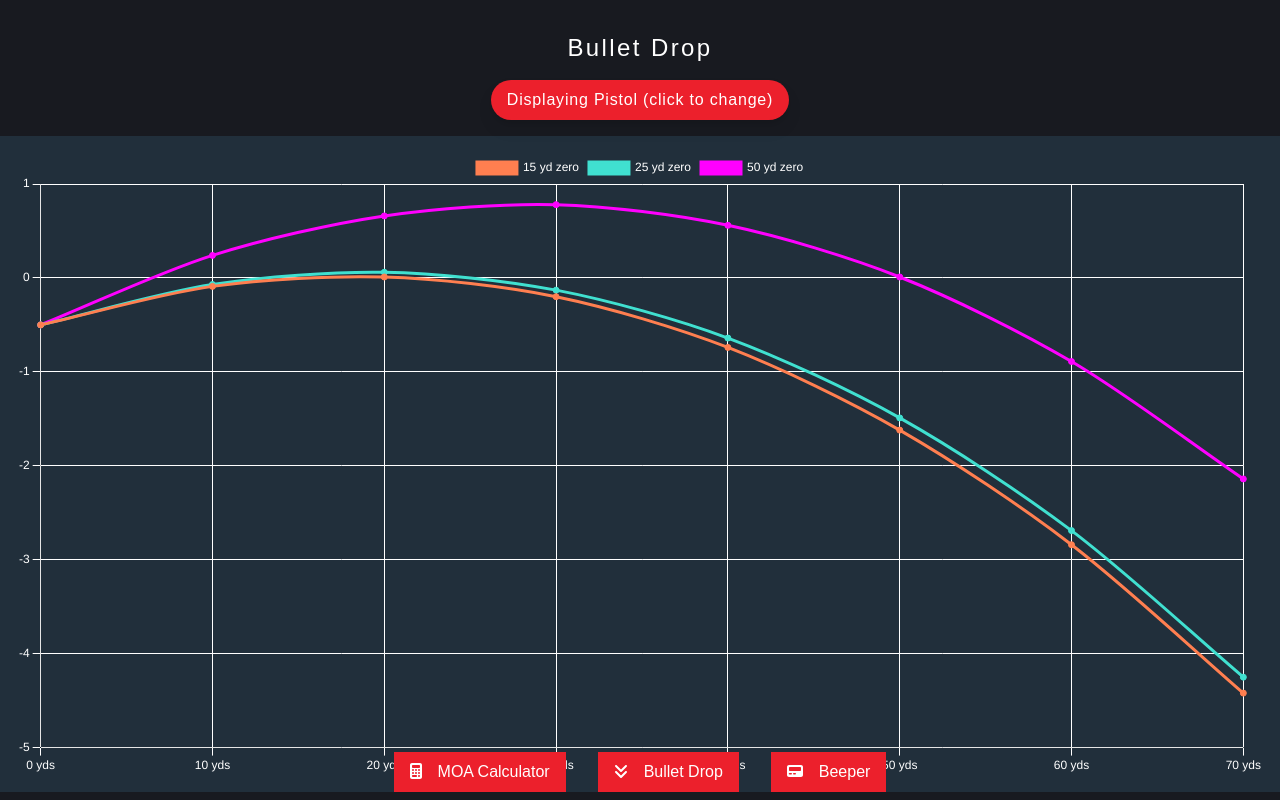
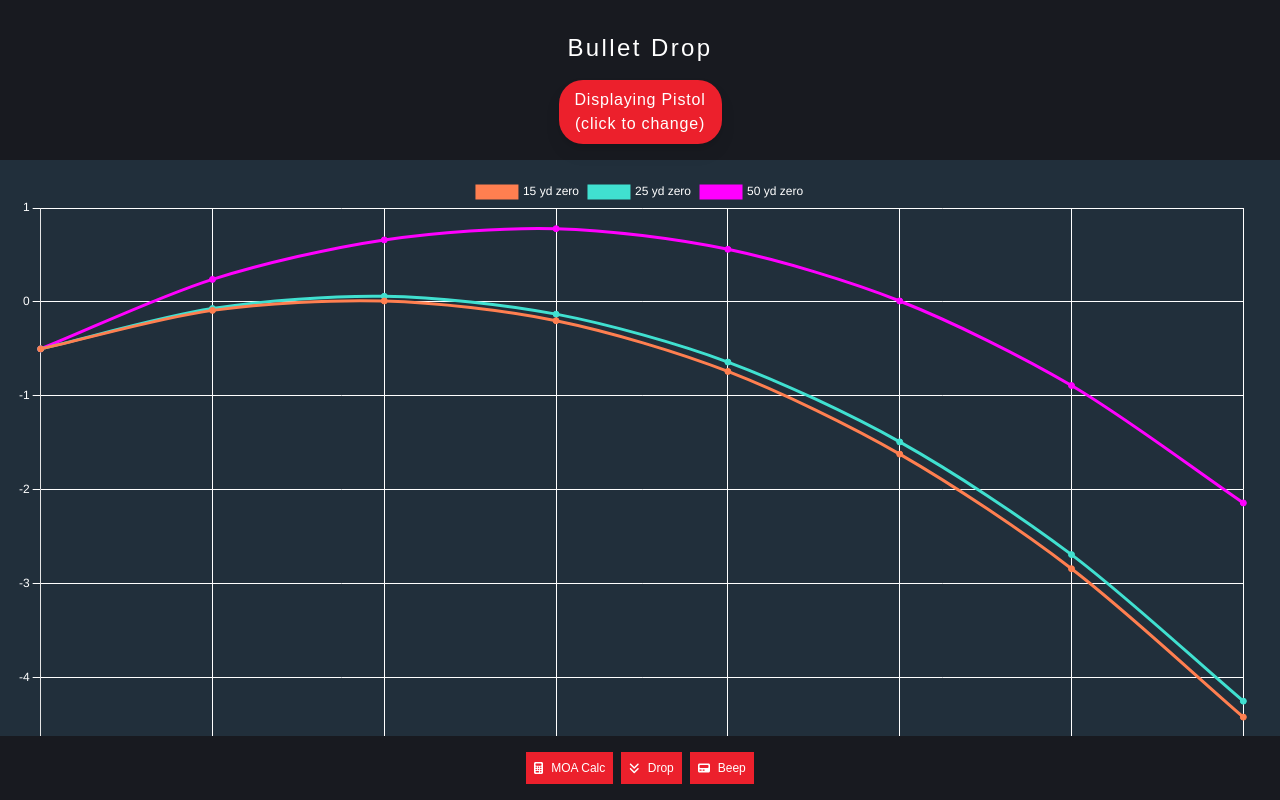
Before and after one commit to jonathonklem/range_companion, a React (Create React App) app: page /bullet_drop in a window 1280 px wide. Shown: the top 800 px of the page. Built offline with nearby package versions, Linux system fonts and the light colour scheme.

Commit message:
Style edits

```diff
--- a/public/index.html
+++ b/public/index.html
@@ -2,7 +2,7 @@
 <html lang="en">
   <head>
     <meta charset="utf-8" />
-    <title>Ionic App</title>
+    <title>Range Companion</title>
 
     <base href="/" />
 
--- a/src/App.tsx
+++ b/src/App.tsx
@@ -37,18 +37,18 @@ const App: React.FC = () => (
             <Redirect to="/moa_calculator" />
           </Route>
         </div>
-        <div className="text-center fixed w-full bottom-2">
-            <Link className="inline-block mx-4 bg-redbg px-4 py-2 inline-block text-center hover:text-darkbg" to="/moa_calculator">
-              <FontAwesomeIcon className="mr-4" icon={faCalculator} />
-              <IonLabel className="hover:text-darkbg">MOA Calculator</IonLabel>
+        <div className="text-center fixed w-full bottom-0 bg-darkbg p-4">
+            <Link className="inline-block text-xs mx-1 bg-redbg px-2 py-2 inline-block text-center hover:text-darkbg" to="/moa_calculator">
+              <FontAwesomeIcon className="mr-2" icon={faCalculator} />
+              <IonLabel className="hover:text-darkbg">MOA Calc</IonLabel>
             </Link>
-            <Link className="inline-block mx-4 bg-redbg px-4 py-2 inline-block hover:text-darkbg" to="/bullet_drop">
-              <FontAwesomeIcon className="mr-4" icon={faAnglesDown} />
-              <IonLabel className="hover:text-darkbg">Bullet Drop</IonLabel>
+            <Link className="inline-block text-xs mx-1 bg-redbg px-2 py-2 inline-block hover:text-darkbg" to="/bullet_drop">
+              <FontAwesomeIcon className="mr-2" icon={faAnglesDown} />
+              <IonLabel className="hover:text-darkbg">Drop</IonLabel>
             </Link>
-            <Link className="inline-block mx-4 bg-redbg px-4 py-2 inline-block hover:text-darkbg" to="/beeper">
-              <FontAwesomeIcon className="mr-4" icon={faPager} />
-              <IonLabel className="hover:text-darkbg">Beeper</IonLabel>
+            <Link className="inline-block text-xs mx-1 bg-redbg px-2 py-2 inline-block hover:text-darkbg" to="/beeper">
+              <FontAwesomeIcon className="mr-2" icon={faPager} />
+              <IonLabel className="hover:text-darkbg">Beep</IonLabel>
             </Link>
         </div>
     </IonReactRouter>
--- a/src/output.css
+++ b/src/output.css
@@ -578,6 +578,14 @@ video {
   bottom: 0.5rem;
 }
 
+.bottom-1 {
+  bottom: 0.25rem;
+}
+
+.bottom-0 {
+  bottom: 0px;
+}
+
 .m-4 {
   margin: 1rem;
 }
@@ -595,6 +603,16 @@ video {
 .my-2 {
   margin-top: 0.5rem;
   margin-bottom: 0.5rem;
+}
+
+.mx-2 {
+  margin-left: 0.5rem;
+  margin-right: 0.5rem;
+}
+
+.mx-1 {
+  margin-left: 0.25rem;
+  margin-right: 0.25rem;
 }
 
 .mr-4 {
@@ -615,6 +633,10 @@ video {
 
 .mt-4 {
   margin-top: 1rem;
+}
+
+.mr-2 {
+  margin-right: 0.5rem;
 }
 
 .block {
@@ -742,6 +764,11 @@ video {
   line-height: 1.25rem;
 }
 
+.text-xs {
+  font-size: 0.75rem;
+  line-height: 1rem;
+}
+
 .font-bold {
   font-weight: 700;
 }
--- a/src/pages/bullet_drop.tsx
+++ b/src/pages/bullet_drop.tsx
@@ -97,7 +97,7 @@ const BulletDrop = () => {
     return (
         <div>
             <h1 className="text-2xl text-center mt-8 tracking-widest">Bullet Drop</h1>
-            <button onClick={toggleDisplay} className="block mx-auto rounded-3xl tracking-wider  bg-redbg drop-shadow-lg text-white py-2 px-4 text-center m-4">Displaying {displaying} (click to change)</button>
+            <button onClick={toggleDisplay} className="block mx-auto rounded-3xl tracking-wider  bg-redbg drop-shadow-lg text-white py-2 px-4 text-center m-4">Displaying {displaying}<br/>(click to change)</button>
             <div className="bg-altrow p-4">
                 {localData && (<Line className="bg-grey-500" options={options} data={localData} />) }
             </div>
```
Also changed, not shown: public/assets/icon/favicon.png, public/assets/icon/icon.png.
